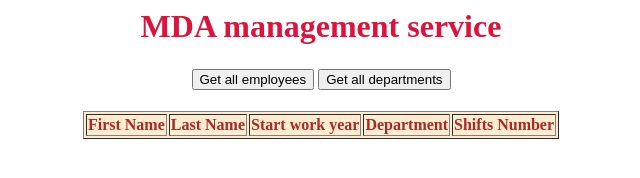
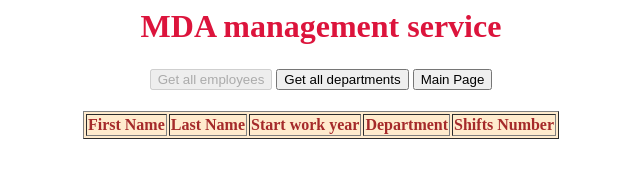
Before and after one commit to FarajKhanjar/MDA-managementProject, a plain HTML site: page client/welcome.html in a window 1280 px wide. Both pictures are taken after a click on the button "Get all employees". Shown: the whole page, without its empty margins (319-959 px from the left). Drawn offline with Linux system fonts and the light colour scheme; no server answers.

Commit message:
updating buttons visibility in the Main page.

```diff
--- a/client/welcome.html
+++ b/client/welcome.html
@@ -8,6 +8,9 @@
                 </td>
                 <td>
                     <button onclick="getDepartmentsData()" id="departmentsDataButton">Get all departments</button>
+                </td>
+                <td>
+                    <button onclick="clearPage()" id="mainPageButton" disabled>Main Page</button>
                 </td>
             </tr>
         </table>
@@ -27,7 +30,6 @@
             <tbody id="employeesData" style="text-align: center;"></tbody>
         </table>
 
-
         <table id="departmentsTable" border="1" style="visibility:hidden; margin-left:auto;margin-right:auto; background-color:blanchedalmond;">
             <thead style="color:brown; font-weight: bold;">
                 <th id="nameOfdepartment">Department Name<br/></th>
@@ -45,17 +47,82 @@
         const empURL = 'http://localhost:8080/employees';
         const depURL = 'http://localhost:8080/departments';
 
-async function getEmployeesData() {
+        async function clearPage() {
 
-    // clearTable();
+            var tableData = document.getElementById("employeesData");
+            tableData.innerHTML="";
+
+            var tableData = document.getElementById("departmentsData");
+            tableData.innerHTML="";
+
+            var obj = document.getElementById('employeesTable');
+            obj.style.visibility = 'hidden';
+
+            var obj = document.getElementById('departmentsTable');
+            obj.style.visibility = 'hidden';
+
+            var obj = document.getElementById('employeesDataButton');
+            obj.style.visibility = 'visible';
+            obj.disabled = false;
+
+            var obj = document.getElementById('departmentsDataButton');
+            obj.style.visibility = 'visible';
+            obj.disabled = false;
+
+            var obj = document.getElementById('mainPageButton');
+            //obj.style.visibility = 'hidden';
+            obj.disabled = true;
+
+
+            // document.getElementById("hideDataButton").disabled = true;
+            // document.getElementById("getDataButton").disabled = false;
+
+            // var tableData = document.getElementById("marvelMovies");
+            // tableData.innerHTML="";
+
+           // title.innerHTML="";
+            //hideData();
+
+            // var form = document.getElementById('form');
+            // form.reset();
+
+            // var obj = document.getElementById('AddToData')
+            // obj.style.visibility = 'hidden'
+            // obj.style.display = 'none'
+
+            // var obj = document.getElementById('searchingByIdTable')
+            // obj.style.visibility = 'hidden'
+            // obj.style.display = 'none'
+
+            // var obj = document.getElementById('searchingByDirectorTable')
+            // obj.style.visibility = 'hidden'
+            // obj.style.display = 'none'
+
+            // var obj = document.getElementById('updateData')
+            // obj.style.visibility = 'hidden'
+            // obj.style.display = 'none'
+
+        }
+
+        async function getEmployeesData() {
+
+            clearPage();
 
     // const accessToken = sessionStorage['accessToken'];
     // const empResp = await fetch(empURL, {
     //     headers: {'x-access-token': accessToken},
     // });
 
+    var obj = document.getElementById('mainPageButton')
+    //obj.style.visibility = 'visible';
+    obj.disabled = false;
+
+    var obj = document.getElementById('employeesDataButton')
+    //obj.style.visibility = 'hidden';
+    obj.disabled = true;
+
     var obj = document.getElementById('employeesTable')
-    obj.style.visibility = 'visible'
+    obj.style.visibility = 'visible';
 
     const empResp = await fetch(empURL);
     const empData = await empResp.json();
@@ -129,15 +196,24 @@ async function getEmployeesData() {
 
 async function getDepartmentsData() {
 
-    // clearTable();
+     clearPage();
 
     // const accessToken = sessionStorage['accessToken'];
     // const empResp = await fetch(empURL, {
     //     headers: {'x-access-token': accessToken},
     // });
 
+    var obj = document.getElementById('mainPageButton')
+    //obj.style.visibility = 'visible';
+    obj.disabled = false;
+
+    var obj = document.getElementById('departmentsDataButton')
+    //obj.style.visibility = 'hidden';
+    obj.disabled = true;
+
     var obj = document.getElementById('departmentsTable')
     obj.style.visibility = 'visible'
+
 
     const depResp = await fetch(depURL);
     const depData = await depResp.json();
```
